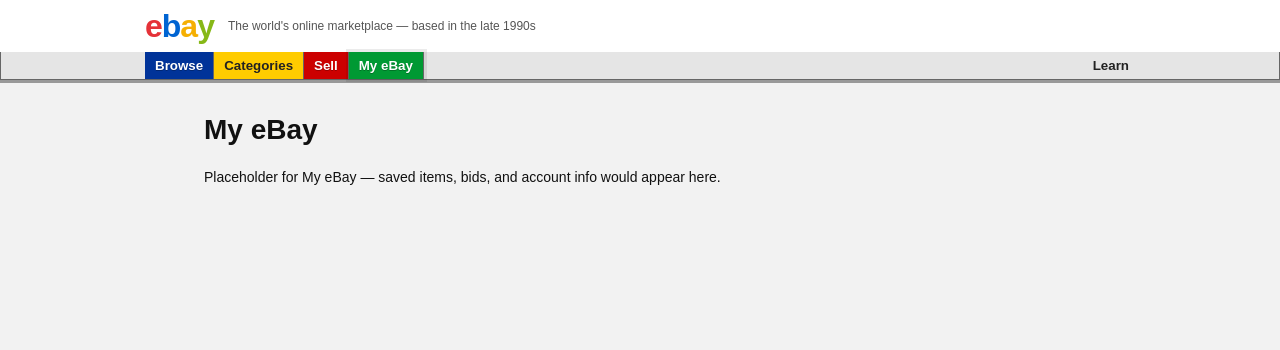
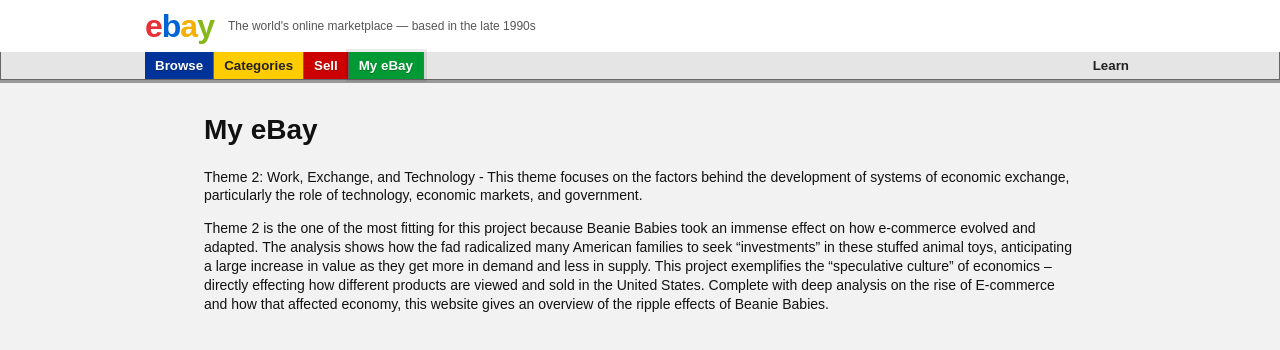
Before and after one commit to jbindlish/beanie, a React (Vite) app: page / in a window 1280 px wide. Both pictures are taken after a click on the button "My eBay". Shown: the top 350 px of the page. Built offline with nearby package versions, Linux system fonts and the light colour scheme.

Commit message:
Update App.jsx

```diff
--- a/src/App.jsx
+++ b/src/App.jsx
@@ -224,7 +224,8 @@
                 {page === 'my-ebay' && (
                     <div style={{maxWidth:900, margin:'2rem auto', padding:'0 1rem'}}>
                         <h1>My eBay</h1>
-                        <p>Placeholder for My eBay — saved items, bids, and account info would appear here.</p>
+                        <p>Theme 2: Work, Exchange, and Technology - This theme focuses on the factors behind the development of systems of economic exchange, particularly the role of technology, economic markets, and government.</p>
+                        <p>Theme 2 is the one of the most fitting for this project because Beanie Babies took an immense effect on how e-commerce evolved and adapted. The analysis shows how the fad radicalized many American families to seek “investments” in these stuffed animal toys, anticipating a large increase in value as they get more in demand and less in supply. This project exemplifies the “speculative culture” of economics – directly effecting how different products are viewed and sold in the United States. Complete with deep analysis on the rise of E-commerce and how that affected economy, this website gives an overview of the ripple effects of Beanie Babies.</p>
                     </div>
                 )}
 
```
